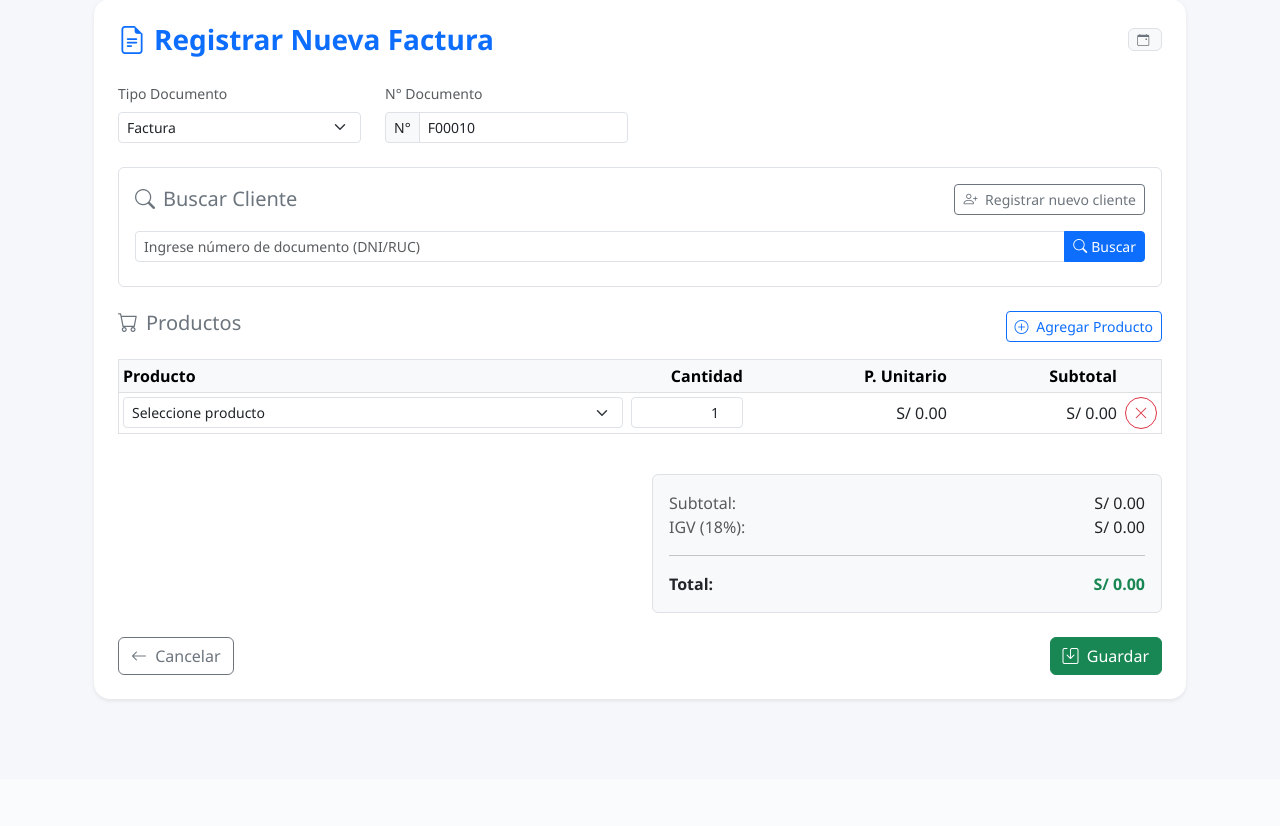
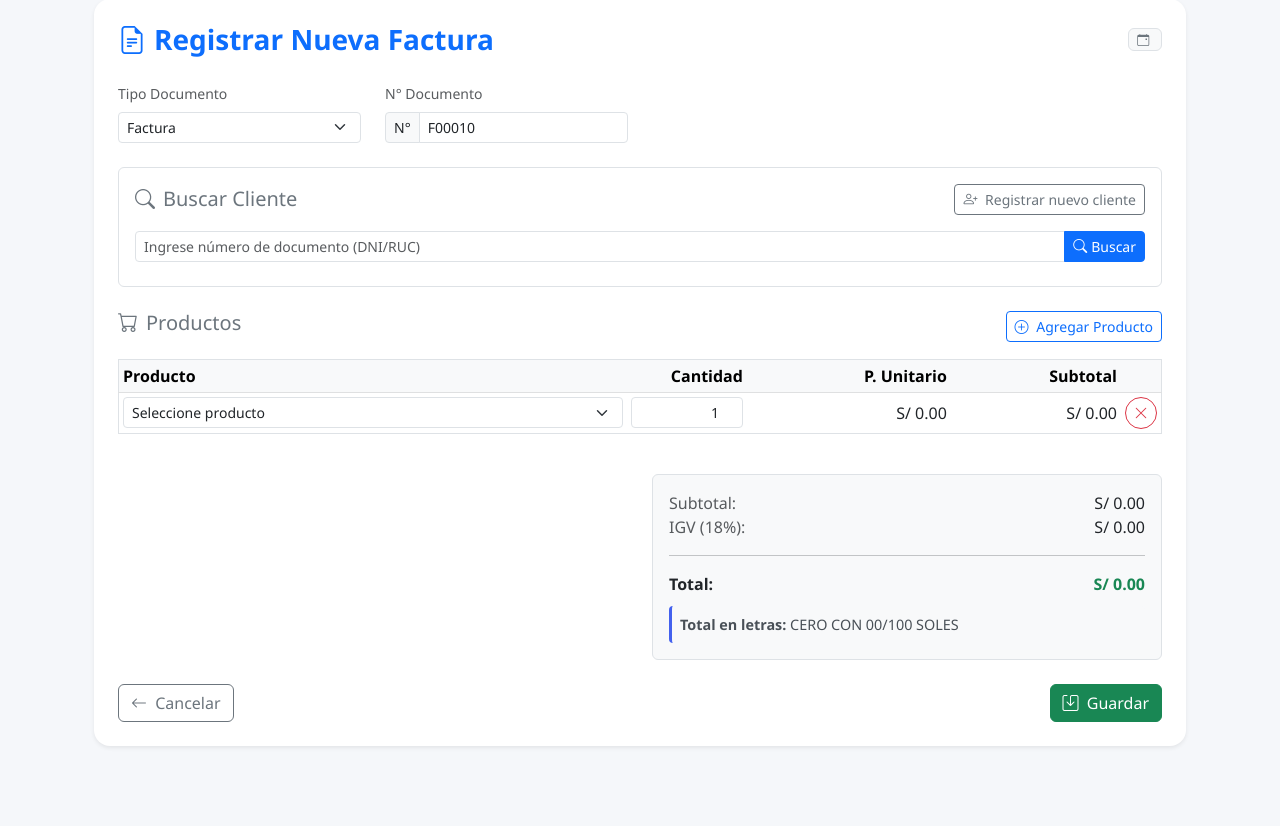
Before and after one commit to alexslcd/factura, a Flask app: page /facturas/nueva in a window 1280 px wide. Shown: the part 81-907 px from the top of the page. Before the commit the page ends 782 px from the top, so only its background shows below. Run offline with Flask 3, Linux system fonts and the light colour scheme; data comes from the database, SQL or seed files in the repository; data that the repository does not hold is empty.

Commit message:
Update nueva_factura.html

```diff
--- a/templates/facturas/nueva_factura.html
+++ b/templates/facturas/nueva_factura.html
@@ -117,6 +117,16 @@
       color: var(--primary-color);
     }
 
+    .total-in-words {
+      margin-top: 10px;
+      padding: 8px;
+      background-color: #f8f9fa;
+      border-radius: 4px;
+      border-left: 3px solid #4361ee;
+      font-size: 0.9rem;
+      color: #495057;
+    }
+
     .btn-add-product {
       border: 1px dashed var(--border-color);
       background-color: transparent;
@@ -195,7 +205,6 @@
       box-shadow: none;
     }
 
-/* Agrega esto en tu sección de estilos */
     .btn-pdf {
       background-color: #dc3545;
       border-color: #dc3545;
@@ -365,6 +374,10 @@
                 <span>Total:</span>
                 <span id="totalFactura" class="text-success">S/ 0.00</span>
               </div>
+              <div class="total-in-words">
+                <strong>Total en letras:</strong>
+                <span id="totalEnLetras">CERO CON 00/100 SOLES</span>
+              </div>
             </div>
           </div>
         </div>
@@ -381,7 +394,6 @@
       </form>
     </div>
   </div>
-
 
   <!-- Modal para registrar cliente desde SUNAT -->
   <div class="modal fade" id="modalRegistrarCliente" tabindex="-1" aria-labelledby="modalLabel" aria-hidden="true">
@@ -420,8 +432,6 @@
 
   <script src="https://cdn.jsdelivr.net/npm/bootstrap@5.3.0/dist/js/bootstrap.bundle.min.js"></script>
   <script>
-
- // Espera que el DOM esté completamente cargado
     document.addEventListener('DOMContentLoaded', function () {
       // --- VARIABLES PRINCIPALES ---
       const productosTable = document.getElementById('productosTable').getElementsByTagName('tbody')[0];
@@ -437,6 +447,69 @@ document.addEventListener('DOMContentLoaded', function () {
 
       function extractNumber(currencyString) {
         return parseFloat(currencyString.replace(/[^\d.-]/g, ''));
+      }
+
+      // --- FUNCIÓN PARA CONVERTIR NÚMERO A LETRAS ---
+      function numeroALetras(numero) {
+        const unidades = ['', 'UN', 'DOS', 'TRES', 'CUATRO', 'CINCO', 'SEIS', 'SIETE', 'OCHO', 'NUEVE'];
+        const decenas = ['DIEZ', 'ONCE', 'DOCE', 'TRECE', 'CATORCE', 'QUINCE', 'DIECISEIS', 'DIECISIETE', 'DIECIOCHO', 'DIECINUEVE'];
+        const veintenas = ['VEINTE', 'VEINTIUN', 'VEINTIDOS', 'VEINTITRES', 'VEINTICUATRO', 'VEINTICINCO', 'VEINTISEIS', 'VEINTISIETE', 'VEINTIOCHO', 'VEINTINUEVE'];
+        const decenasCompletas = ['', '', 'TREINTA', 'CUARENTA', 'CINCUENTA', 'SESENTA', 'SETENTA', 'OCHENTA', 'NOVENTA'];
+        const centenas = ['CIEN', 'CIENTO', 'DOSCIENTOS', 'TRESCIENTOS', 'CUATROCIENTOS', 'QUINIENTOS', 'SEISCIENTOS', 'SETECIENTOS', 'OCHOCIENTOS', 'NOVECIENTOS'];
+
+        let entero = Math.floor(numero);
+        let decimal = Math.round((numero - entero) * 100);
+        let letras = '';
+
+        if (entero === 0) {
+          letras = 'CERO';
+        } else if (entero < 10) {
+          letras = unidades[entero];
+        } else if (entero < 20) {
+          letras = decenas[entero - 10];
+        } else if (entero < 30) {
+          letras = veintenas[entero - 20];
+        } else if (entero < 100) {
+          letras = decenasCompletas[Math.floor(entero / 10)];
+          if (entero % 10 !== 0) {
+            letras += ' Y ' + unidades[entero % 10];
+          }
+        } else if (entero < 1000) {
+          if (entero === 100) {
+            letras = 'CIEN';
+          } else {
+            letras = centenas[Math.floor(entero / 100)];
+            if (entero % 100 !== 0) {
+              letras += ' ' + numeroALetras(entero % 100);
+            }
+          }
+        } else if (entero < 1000000) {
+          let miles = Math.floor(entero / 1000);
+          let resto = entero % 1000;
+
+          letras = numeroALetras(miles) + ' MIL';
+          if (resto > 0) {
+            letras += ' ' + numeroALetras(resto);
+          }
+        } else if (entero < 1000000000) {
+          let millones = Math.floor(entero / 1000000);
+          let resto = entero % 1000000;
+
+          letras = numeroALetras(millones) + (millones === 1 ? ' MILLON' : ' MILLONES');
+          if (resto > 0) {
+            letras += ' ' + numeroALetras(resto);
+          }
+        }
+
+        // Ajustar para "UNO" -> "UN"
+        letras = letras.replace(/UNO$/, 'UN');
+        letras = letras.replace(/UN MIL/, 'UN MIL');
+        letras = letras.replace(/VEINTIUN/, 'VEINTIUN');
+
+        // Convertir a mayúsculas y agregar los decimales
+        letras = letras.toUpperCase() + ' CON ' + decimal.toString().padStart(2, '0') + '/100 SOLES';
+
+        return letras;
       }
 
       // --- ACTUALIZA UNA FILA DE PRODUCTO ---
@@ -478,6 +551,7 @@ document.addEventListener('DOMContentLoaded', function () {
         document.getElementById('subtotalDisplay').textContent = `S/ ${formatCurrency(subtotalSinIgv)}`;
         document.getElementById('igvDisplay').textContent = `S/ ${formatCurrency(igvTotal)}`;
         document.getElementById('totalFactura').textContent = `S/ ${formatCurrency(total)}`;
+        document.getElementById('totalEnLetras').textContent = numeroALetras(total);
       }
 
       // --- AGREGAR NUEVA FILA ---
@@ -577,6 +651,7 @@ document.addEventListener('DOMContentLoaded', function () {
           btnBuscar.innerHTML = '<i class="bi bi-search me-1"></i> Buscar';
         }
       }
+
       // guardar cliente de sunat
       document.getElementById('btnGuardarCliente').addEventListener('click', async function () {
         const data = {
@@ -606,8 +681,6 @@ document.getElementById('btnGuardarCliente').addEventListener('click', async fun
           alert('Error al registrar cliente');
         }
       });
-
-//guardar cliente de sunat
 
       document.getElementById('btnBuscarCliente').addEventListener('click', buscarCliente);
       document.getElementById('buscar_cliente').addEventListener('keypress', function (e) {
@@ -639,7 +712,6 @@ document.getElementById('btnGuardarCliente').addEventListener('click', async fun
       });
 
       obtenerNumeroDocumento(document.getElementById('tipoDocumento').value);
-});
 
       // --- GUARDAR Y GENERAR PDF AUTOMÁTICAMENTE ---
       document.getElementById('btnGuardar').addEventListener('click', async function () {
@@ -660,7 +732,7 @@ document.getElementById('btnGuardar').addEventListener('click', async function (
         }
 
         try {
-    const formData = new FormData(form); // Ya incluye los productos del DOM
+          const formData = new FormData(form);
 
           const response = await fetch('/facturas/nueva', {
             method: 'POST',
@@ -684,6 +756,7 @@ document.getElementById('btnGuardar').addEventListener('click', async function (
             subtotal: document.getElementById('subtotalDisplay').textContent,
             igv: document.getElementById('igvDisplay').textContent,
             total: document.getElementById('totalFactura').textContent,
+            totalEnLetras: document.getElementById('totalEnLetras').textContent,
             fecha: new Date().toLocaleDateString('es-PE', {
               day: '2-digit',
               month: '2-digit',
@@ -731,8 +804,7 @@ document.getElementById('btnGuardar').addEventListener('click', async function (
           alert('Error: ' + error.message);
         }
       });
-
-
+    });
   </script>
 </body>
 </html>
```
Lines whose indentation alone changed are shown as unchanged.
